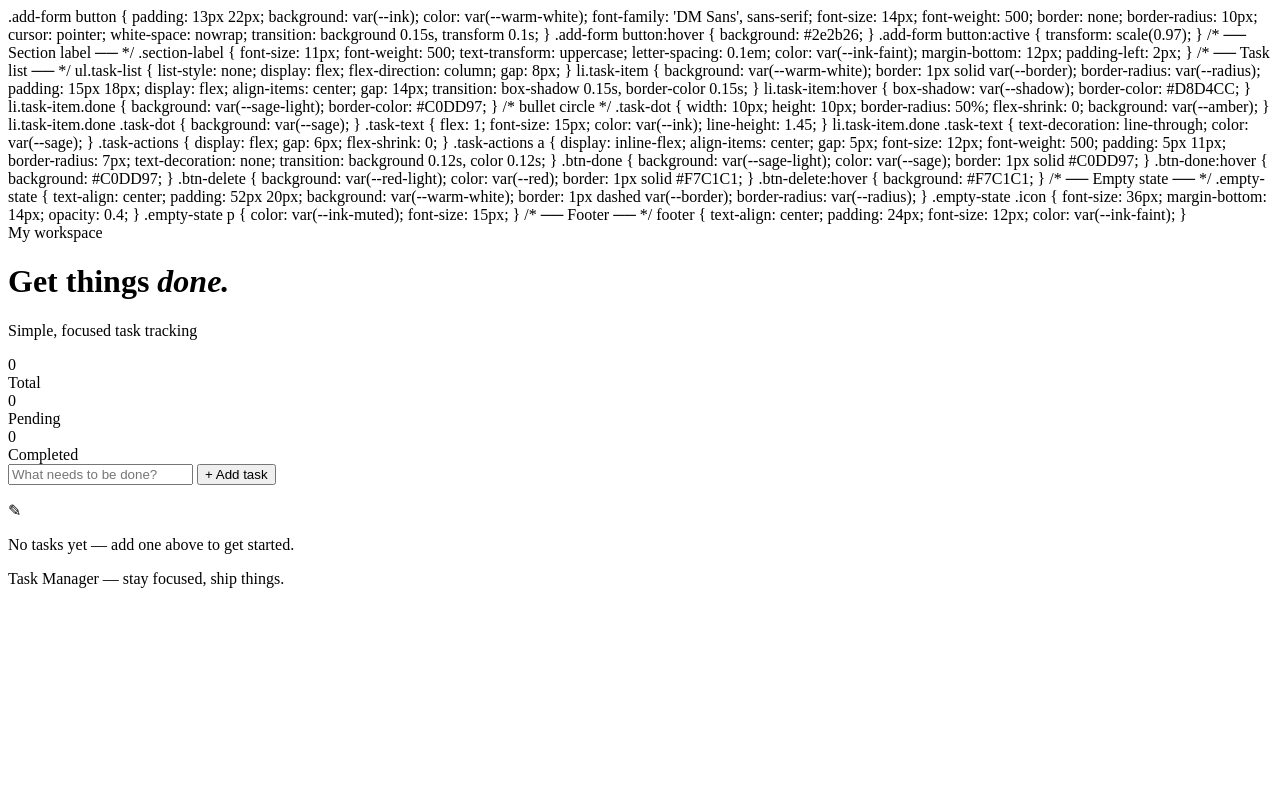
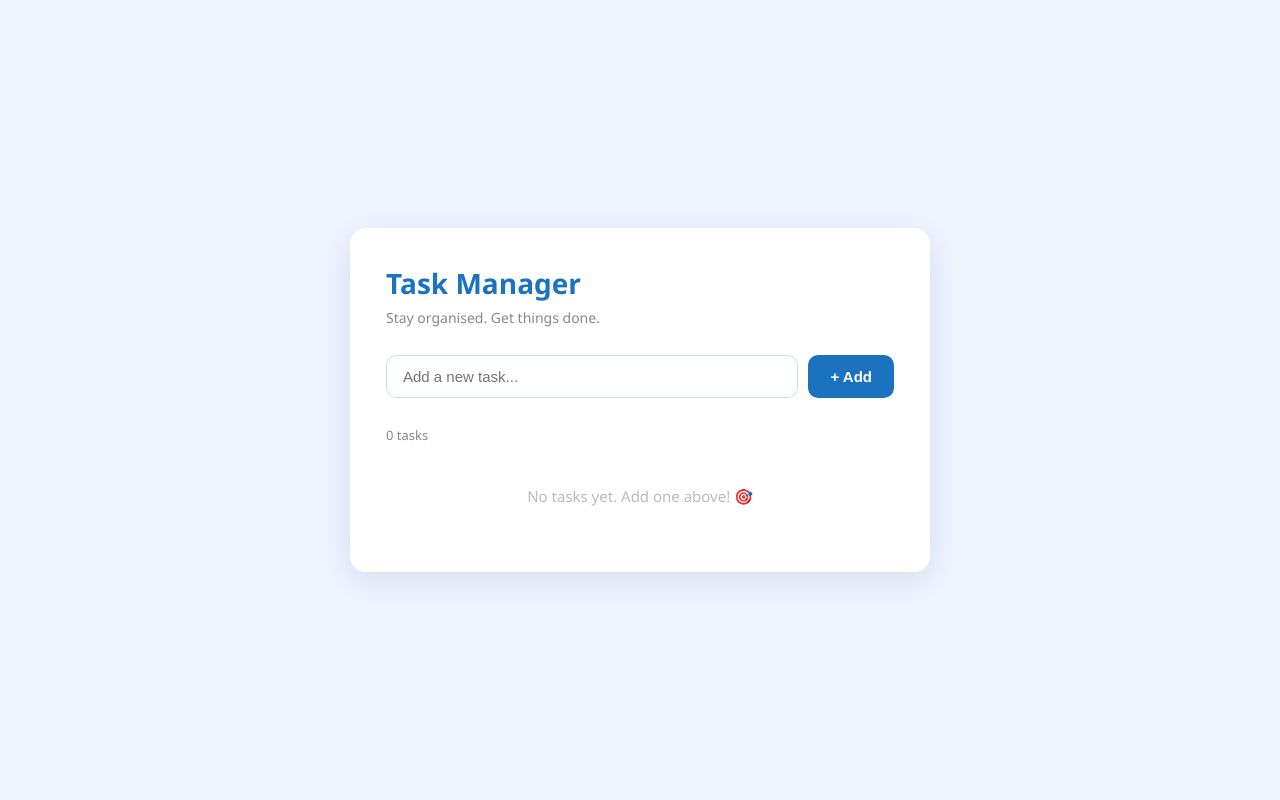
Before and after one commit to Ayalammn/myapp, a Flask app: page / in a window 1280 px wide. Run offline with Flask 3, Linux system fonts and the light colour scheme.

Commit message:
Update index.html

```diff
--- a/templates/index.html
+++ b/templates/index.html
@@ -1,216 +1,141 @@
-.add-form button {
-      padding: 13px 22px;
-      background: var(--ink);
-      color: var(--warm-white);
-      font-family: 'DM Sans', sans-serif;
+<!DOCTYPE html>
+<html>
+<head>
+  <title>Task Manager</title>
+  <meta name="viewport" content="width=device-width, initial-scale=1.0">
+  <style>
+    * { box-sizing: border-box; margin: 0; padding: 0; }
+    body {
+      font-family: 'Segoe UI', Arial, sans-serif;
+      background: #f0f4ff;
+      min-height: 100vh;
+      display: flex;
+      align-items: center;
+      justify-content: center;
+      padding: 20px;
+    }
+    .container {
+      background: white;
+      border-radius: 16px;
+      padding: 36px;
+      width: 100%;
+      max-width: 580px;
+      box-shadow: 0 8px 32px rgba(30, 60, 120, 0.12);
+    }
+    h1 {
+      color: #1B72BE;
+      font-size: 28px;
+      margin-bottom: 6px;
+    }
+    .subtitle {
+      color: #888;
       font-size: 14px;
-      font-weight: 500;
+      margin-bottom: 28px;
+    }
+    .add-form {
+      display: flex;
+      gap: 10px;
+      margin-bottom: 28px;
+    }
+    .add-form input {
+      flex: 1;
+      padding: 12px 16px;
+      border: 1.5px solid #D0DDEF;
+      border-radius: 10px;
+      font-size: 15px;
+      outline: none;
+      transition: border 0.2s;
+    }
+    .add-form input:focus { border-color: #1B72BE; }
+    .add-form button {
+      padding: 12px 22px;
+      background: #1B72BE;
+      color: white;
       border: none;
       border-radius: 10px;
+      font-size: 15px;
+      font-weight: 600;
       cursor: pointer;
-      white-space: nowrap;
-      transition: background 0.15s, transform 0.1s;
+      transition: background 0.2s;
     }
-
-    .add-form button:hover { background: #2e2b26; }
-    .add-form button:active { transform: scale(0.97); }
-
-    /* ── Section label ── */
-    .section-label {
-      font-size: 11px;
-      font-weight: 500;
-      text-transform: uppercase;
-      letter-spacing: 0.1em;
-      color: var(--ink-faint);
-      margin-bottom: 12px;
-      padding-left: 2px;
-    }
-
-    /* ── Task list ── */
-    ul.task-list {
-      list-style: none;
-      display: flex;
-      flex-direction: column;
-      gap: 8px;
-    }
-
-    li.task-item {
-      background: var(--warm-white);
-      border: 1px solid var(--border);
-      border-radius: var(--radius);
-      padding: 15px 18px;
+    .add-form button:hover { background: #155a9a; }
+    .task-list { list-style: none; }
+    .task-item {
       display: flex;
       align-items: center;
-      gap: 14px;
-      transition: box-shadow 0.15s, border-color 0.15s;
+      justify-content: space-between;
+      padding: 14px 16px;
+      border-radius: 10px;
+      margin-bottom: 10px;
+      background: #f7f9ff;
+      border: 1px solid #e4eaf5;
+      transition: box-shadow 0.2s;
     }
-
-    li.task-item:hover {
-      box-shadow: var(--shadow);
-      border-color: #D8D4CC;
+    .task-item:hover { box-shadow: 0 2px 12px rgba(27,114,190,0.08); }
+    .task-item.done-item { background: #f0fff8; border-color: #b2ecd4; }
+    .task-text { font-size: 15px; color: #222; }
+    .task-text.done-text { text-decoration: line-through; color: #aaa; }
+    .actions { display: flex; gap: 8px; }
+    .btn-done {
+      padding: 6px 14px;
+      background: #00C896;
+      color: white;
+      border: none;
+      border-radius: 8px;
+      font-size: 13px;
+      cursor: pointer;
+      transition: background 0.2s;
     }
-
-    li.task-item.done {
-      background: var(--sage-light);
-      border-color: #C0DD97;
+    .btn-done:hover { background: #00a87e; }
+    .btn-delete {
+      padding: 6px 14px;
+      background: #ff4d4d;
+      color: white;
+      border: none;
+      border-radius: 8px;
+      font-size: 13px;
+      cursor: pointer;
+      transition: background 0.2s;
     }
-
-    /* bullet circle */
-    .task-dot {
-      width: 10px;
-      height: 10px;
-      border-radius: 50%;
-      flex-shrink: 0;
-      background: var(--amber);
+    .btn-delete:hover { background: #cc0000; }
+    .empty {
+      text-align: center;
+      color: #bbb;
+      font-size: 15px;
+      padding: 30px 0;
     }
-
-    li.task-item.done .task-dot {
-      background: var(--sage);
-    }
-
-    .task-text {
-      flex: 1;
-      font-size: 15px;
-      color: var(--ink);
-      line-height: 1.45;
-    }
-
-    li.task-item.done .task-text {
-      text-decoration: line-through;
-      color: var(--sage);
-    }
-
-    .task-actions {
-      display: flex;
-      gap: 6px;
-      flex-shrink: 0;
-    }
-
-    .task-actions a {
-      display: inline-flex;
-      align-items: center;
-      gap: 5px;
-      font-size: 12px;
-      font-weight: 500;
-      padding: 5px 11px;
-      border-radius: 7px;
-      text-decoration: none;
-      transition: background 0.12s, color 0.12s;
-    }
-
-    .btn-done {
-      background: var(--sage-light);
-      color: var(--sage);
-      border: 1px solid #C0DD97;
-    }
-
-    .btn-done:hover {
-      background: #C0DD97;
-    }
-
-    .btn-delete {
-      background: var(--red-light);
-      color: var(--red);
-      border: 1px solid #F7C1C1;
-    }
-
-    .btn-delete:hover {
-      background: #F7C1C1;
-    }
-
-    /* ── Empty state ── */
-    .empty-state {
-      text-align: center;
-      padding: 52px 20px;
-      background: var(--warm-white);
-      border: 1px dashed var(--border);
-      border-radius: var(--radius);
-    }
-
-    .empty-state .icon {
-      font-size: 36px;
-      margin-bottom: 14px;
-      opacity: 0.4;
-    }
-
-    .empty-state p {
-      color: var(--ink-muted);
-      font-size: 15px;
-    }
-
-    /* ── Footer ── */
-    footer {
-      text-align: center;
-      padding: 24px;
-      font-size: 12px;
-      color: var(--ink-faint);
+    .count {
+      font-size: 13px;
+      color: #888;
+      margin-bottom: 12px;
     }
   </style>
 </head>
 <body>
-
-  <header>
-    <div class="badge">My workspace</div>
-    <h1>Get things <em>done.</em></h1>
-    <p class="subtitle">Simple, focused task tracking</p>
-  </header>
-
-  <main>
-
-    <!-- Stats -->
-    <div class="stats">
-      {% set total = tasks | length %}
-      {% set done_count = tasks | selectattr('done') | list | length %}
-      {% set pending = total - done_count %}
-      <div class="stat-chip">
-        <div class="num">{{ total }}</div>
-        <div class="lbl">Total</div>
-      </div>
-      <div class="stat-chip">
-        <div class="num">{{ pending }}</div>
-        <div class="lbl">Pending</div>
-      </div>
-      <div class="stat-chip">
-        <div class="num">{{ done_count }}</div>
-        <div class="lbl">Completed</div>
-      </div>
-    </div>
-
-    <!-- Add form -->
+  <div class="container">
+    <h1>Task Manager</h1>
+    <p class="subtitle">Stay organised. Get things done.</p>
     <form class="add-form" action="/add" method="POST">
-      <input type="text" name="task" placeholder="What needs to be done?" required />
-      <button type="submit">+ Add task</button>
+      <input type="text" name="task" placeholder="Add a new task..." required />
+      <button type="submit">+ Add</button>
     </form>
-
-
-<!-- Task list -->
-    {% if tasks %}
-    <p class="section-label">Tasks</p>
+    <p class="count">{{ tasks|length }} task{{ 's' if tasks|length != 1 else '' }}</p>
     <ul class="task-list">
       {% for task in tasks %}
-      <li class="task-item {{ 'done' if task.done else '' }}">
-        <span class="task-dot"></span>
-        <span class="task-text">{{ task.text }}</span>
-        <div class="task-actions">
+      <li class="task-item {{ 'done-item' if task.done else '' }}">
+        <span class="task-text {{ 'done-text' if task.done else '' }}">{{ task.text }}</span>
+        <div class="actions">
           {% if not task.done %}
-          <a class="btn-done" href="/done/{{ loop.index0 }}">&#10003; Done</a>
+          <a href="/done/{{ loop.index0 }}"><button class="btn-done">✓ Done</button></a>
           {% endif %}
-          <a class="btn-delete" href="/delete/{{ loop.index0 }}">&#10005; Delete</a>
+          <a href="/delete/{{ loop.index0 }}"><button class="btn-delete">✕ Delete</button></a>
         </div>
       </li>
       {% endfor %}
+      {% if not tasks %}
+      <li class="empty">No tasks yet. Add one above! 🎯</li>
+      {% endif %}
     </ul>
-
-    {% else %}
-    <div class="empty-state">
-      <div class="icon">&#9998;</div>
-      <p>No tasks yet — add one above to get started.</p>
-    </div>
-    {% endif %}
-
-  </main>
-
-  <footer>Task Manager &mdash; stay focused, ship things.</footer>
-
+  </div>
 </body>
 </html>
```
